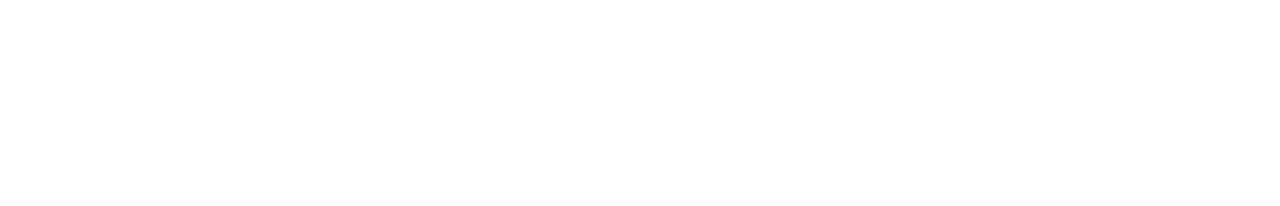
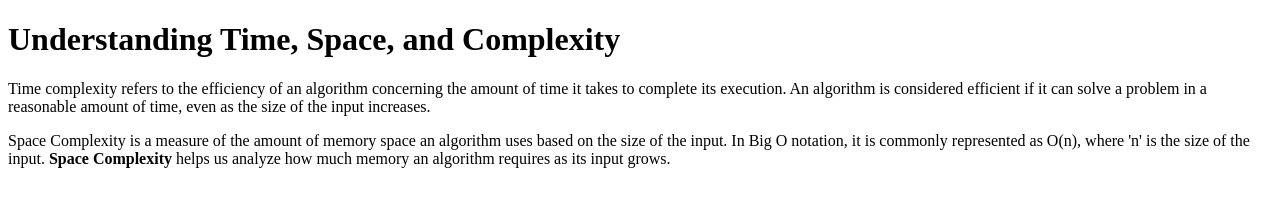
Before and after one commit to acciojob/time-and-space-complexity-negisuraj080, a website: page main.html in a window 1280 px wide. Drawn offline with Linux system fonts and the light colour scheme.

Commit message:
created a submission

```diff
--- a/main.html
+++ b/main.html
@@ -11,6 +11,16 @@
     <script type="text/javascript" src="./script.js">
 </script>
 
+	<h1>Understanding Time, Space, and Complexity</h1>
+
+    <p>
+        Time complexity refers to the efficiency of an algorithm concerning the amount of time it takes to complete its execution. An algorithm is considered efficient if it can solve a problem in a reasonable amount of time, even as the size of the input increases.
+    </p>
+
+    <p>
+        Space Complexity is a measure of the amount of memory space an algorithm uses based on the size of the input. In Big O notation, it is commonly represented as O(n), where 'n' is the size of the input. <b>Space Complexity</b> helps us analyze how much memory an algorithm requires as its input grows.
+    </p>
+
 </body>
 
 </html>
```
